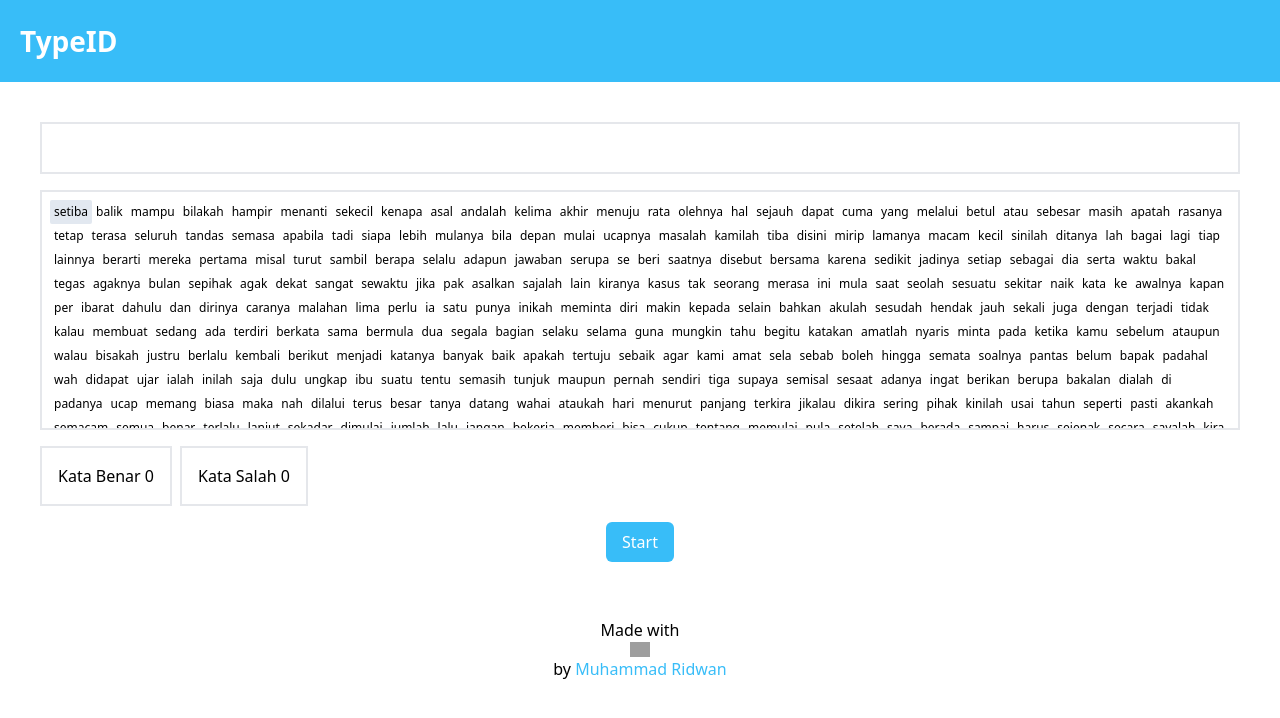
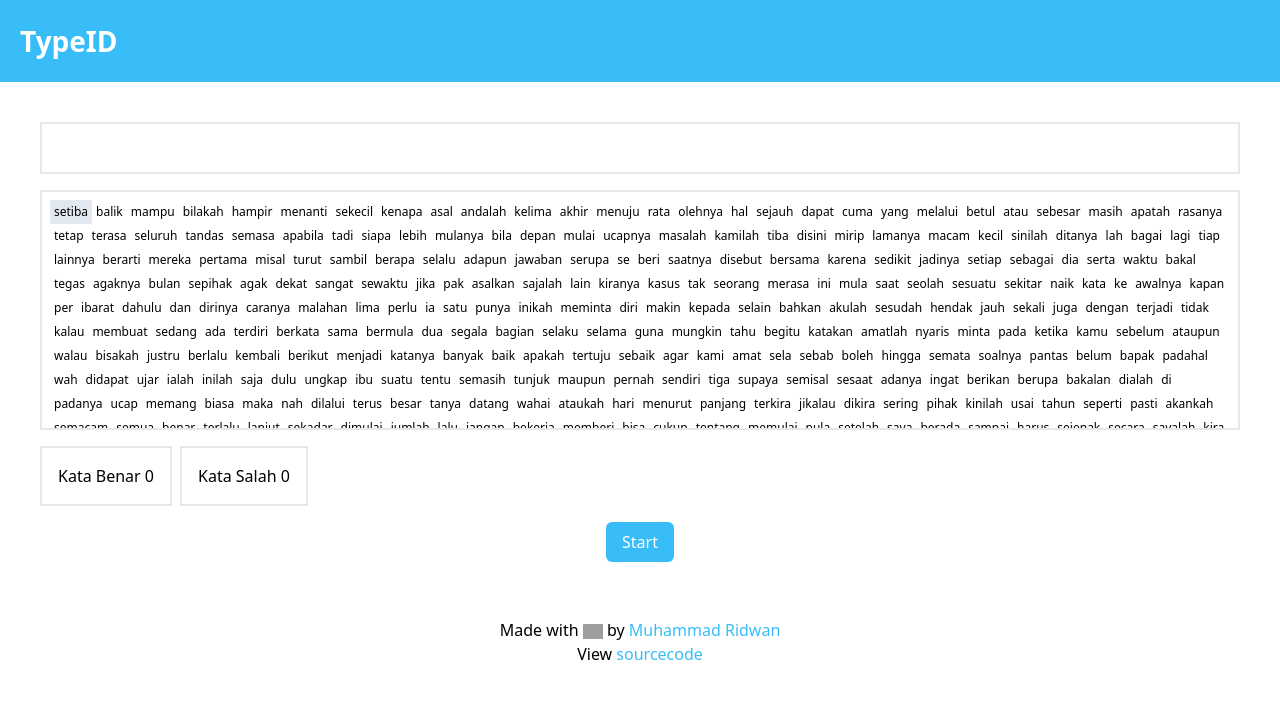
Before and after one commit to ridhlab/typing-test-id, a React (Create React App) app: page / in a window 1280 px wide. Shown: the top 718 px of the page. Built offline with nearby package versions, Linux system fonts and the light colour scheme; grey boxes are pictures that could not be loaded.

Commit message:
update footer

```diff
--- a/src/Components/Footer/index.jsx
+++ b/src/Components/Footer/index.jsx
@@ -2,14 +2,26 @@ import React from "react";
 
 const Footer = () => {
     return (
-        <div className="py-4">
-            <p className="text-center">
+        <div className="py-4 text-center">
+            <p>
                 Made with{" "}
-                <img className="m-auto" alt="heart" height="20" width="20" src="https://github.githubassets.com/images/icons/emoji/unicode/2764.png" />
+                <img
+                    className="m-auto inline-block"
+                    alt="heart"
+                    height="20"
+                    width="20"
+                    src="https://github.githubassets.com/images/icons/emoji/unicode/2764.png"
+                />{" "}
                 by{" "}
                 <a href="https://www.github.com/ridlwan17" target="_blank" rel="noreferrer" className="text-sky-400">
                     Muhammad Ridwan
                 </a>{" "}
+            </p>
+            <p>
+                View{" "}
+                <a href="https://www.github.com/ridlwan17/typing-test-id" target="_blank" rel="noreferrer" className="text-sky-400">
+                    sourcecode
+                </a>
             </p>
         </div>
     );
```
